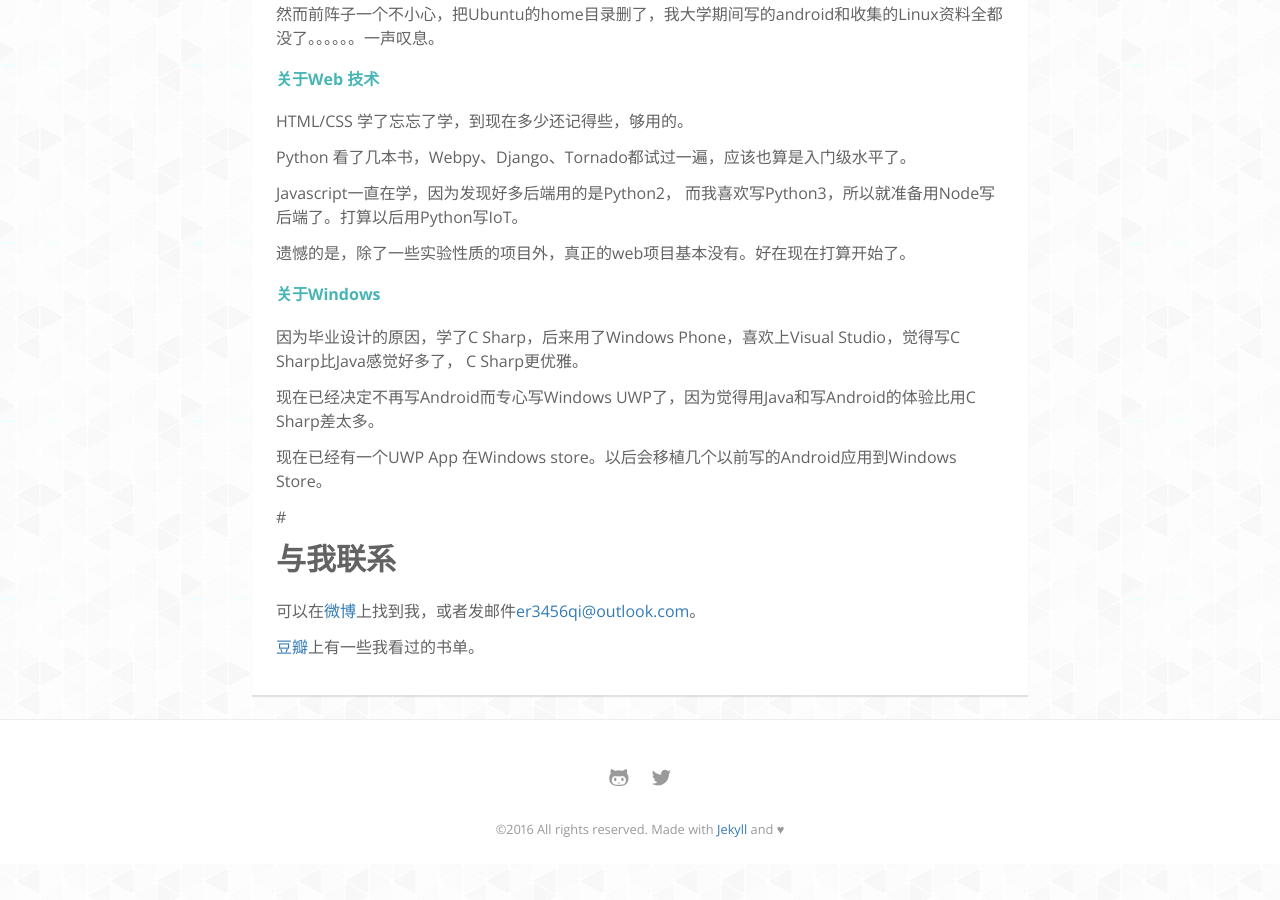
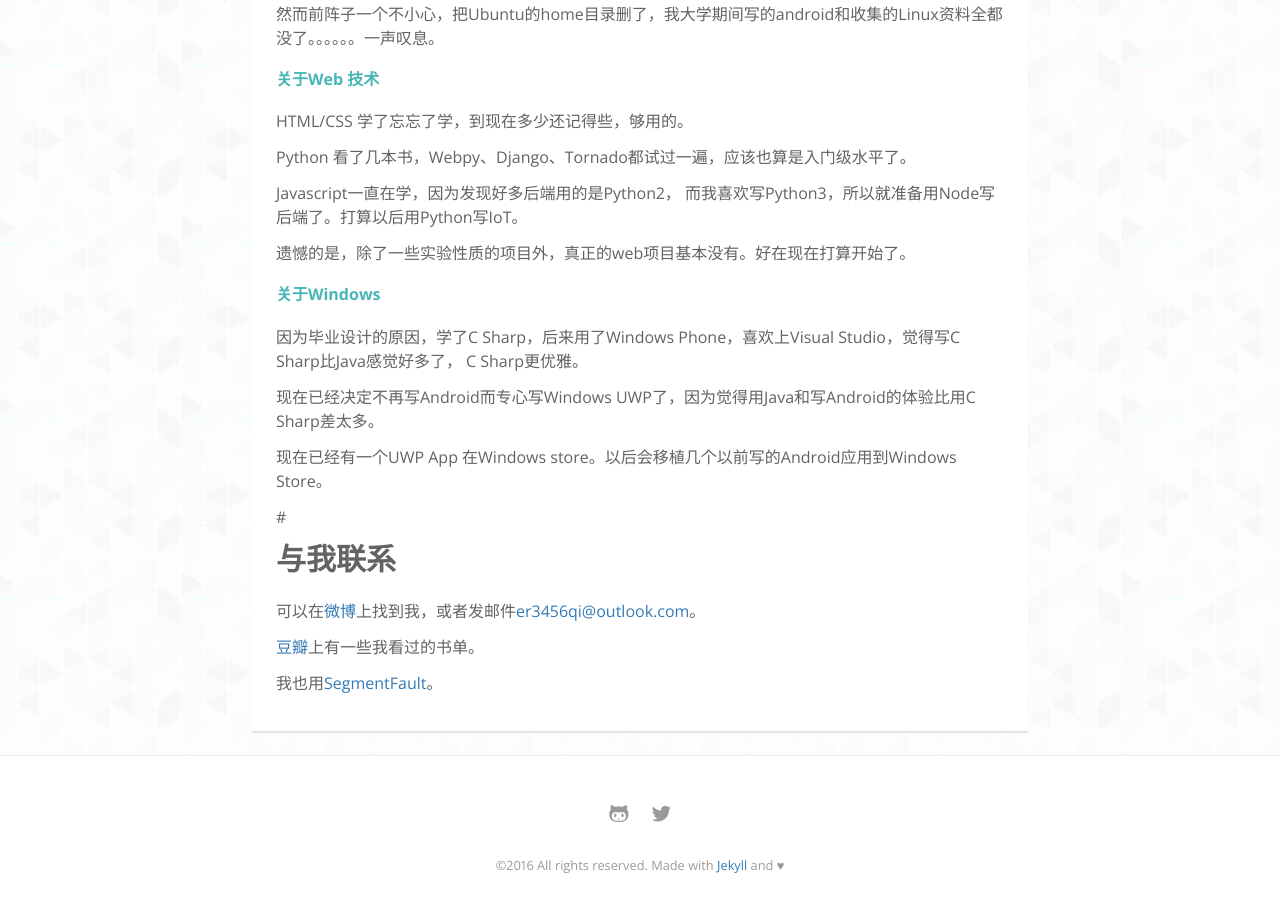
Before and after one commit to er3456qi/er3456qi.github.io, a Jekyll site: the page built from about.md, in a window 1280 px wide and 900 px high, scrolled down 662 px. Built offline with Jekyll 4.4.1, drawn with Linux system fonts in a browser that asks for light colours; nearby versions of some CDN libraries; some web fonts are replaced; before the commit the page ends 1526 px from its top, so only the background shows below that.

Commit message:
Update about.md

```diff
--- a/about.md
+++ b/about.md
@@ -55,6 +55,9 @@
 
 [豆瓣][douban]上有一些我看过的书单。
 
+我也用[SegmentFault][sf]。
+
+[sf]: https://segmentfault.com/u/er3456qi
 [weibo]: http://weibo.com/u/1717207925
 [douban]: http://book.douban.com/people/er3456qi/
 [github]: https://github.com/er3456qi
```
